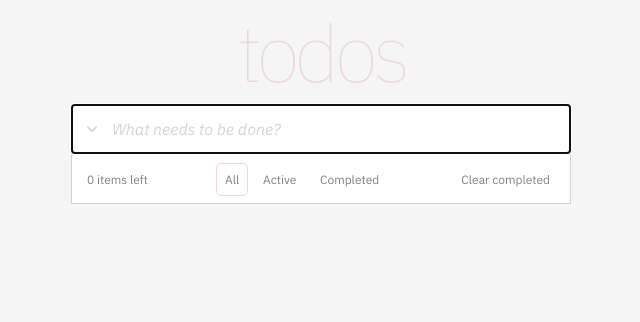
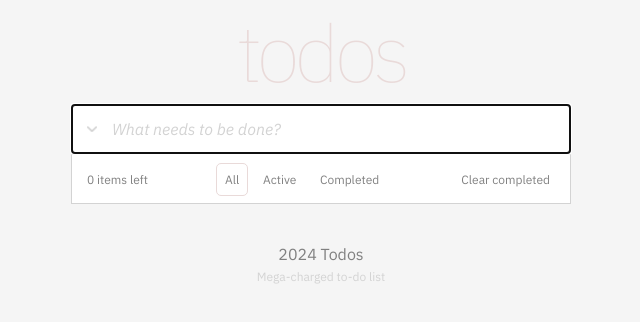
Before and after one commit to agkondakov91/todo, a React (Create React App) app: page / in a window 1280 px wide. Shown: the top 322 px of the page, without its empty margins (319-959 px from the left). Built offline with nearby package versions, Linux system fonts and the light colour scheme.

Commit message:
03-08-feat: Верстка компонента footer

```diff
--- /dev/null
+++ b/src/App.css
@@ -0,0 +1,3 @@
+.main {
+  margin-block-end: 40px;
+}
--- a/src/App.tsx
+++ b/src/App.tsx
@@ -1,3 +1,5 @@
+import "./App.css";
+
 import { useState, useEffect, useRef, KeyboardEvent } from "react";
 
 import { useDispatch } from "./store/store";
@@ -7,6 +9,7 @@ import { Header } from "./components/header/header";
 import { Input } from "./components/input/input";
 import { TodoList } from "./components/todoList/todoList";
 import { Control } from "./components/control/control";
+import { Footer } from "./components/footer/footer";
 
 export const App = () => {
   const [text, setText] = useState("");
@@ -43,7 +46,7 @@ export const App = () => {
           <Control />
         </section>
       </main>
-      <footer className="footer"></footer>
+      <Footer />
     </>
   );
 };
--- a/src/components/control/control.css
+++ b/src/components/control/control.css
@@ -11,8 +11,9 @@
   border: 1px solid var(--color-grey);
 }
 
-.main__control div {
+.main__control ul {
   display: flex;
+  align-items: center;
   gap: clamp(0.438rem, -0.021rem + 1.1vw, 0.938rem);
 }
 
@@ -23,7 +24,7 @@
     flex-direction: column;
   }
 
-  .main__control div {
+  .main__control ul {
     flex-direction: column;
     gap: 10px;
   }
--- a/src/components/control/control.tsx
+++ b/src/components/control/control.tsx
@@ -24,23 +24,29 @@ export const Control = () => {
   return (
     <div className="main__control">
       <span>{itemsLeftText}</span>
-      <div>
+      <ul>
+        <li>
           <Button
             title="All"
             isActive={currentFilter === "all"}
             onClick={() => dispatch(setFilter("all"))}
           />
+        </li>
+        <li>
           <Button
             title="Active"
             isActive={currentFilter === "active"}
             onClick={() => dispatch(setFilter("active"))}
           />
+        </li>
+        <li>
           <Button
             title="Completed"
             isActive={currentFilter === "completed"}
             onClick={() => dispatch(setFilter("completed"))}
           />
-      </div>
+        </li>
+      </ul>
       <Button
         title="Clear completed"
         isActive={false}
--- /dev/null
+++ b/src/components/footer/footer.css
@@ -0,0 +1,15 @@
+.footer {
+  display: flex;
+  flex-direction: column;
+  align-items: center;
+  gap: 5px;
+}
+
+.footer__title {
+  color: grey;
+}
+
+.footer__subtitle {
+  font-size: 12px;
+  color: var(--color-grey);
+}
--- /dev/null
+++ b/src/components/footer/footer.tsx
@@ -0,0 +1,10 @@
+import "./footer.css";
+
+export const Footer = () => {
+  return (
+    <footer className="footer">
+      <p className="footer__title">2024 Todos</p>
+      <p className="footer__subtitle">Mega-charged to-do list</p>
+    </footer>
+  );
+};
--- a/src/index.css
+++ b/src/index.css
@@ -29,7 +29,9 @@ html {
 
 body {
   display: flex;
-  justify-content: center;
+  flex-direction: column;
+  align-items: center;
+  min-height: 100%;
   margin: 0;
   font-family: var(--font-family);
   font-size: var(--main-font-size);
```
Lines whose indentation alone changed are shown as unchanged.
